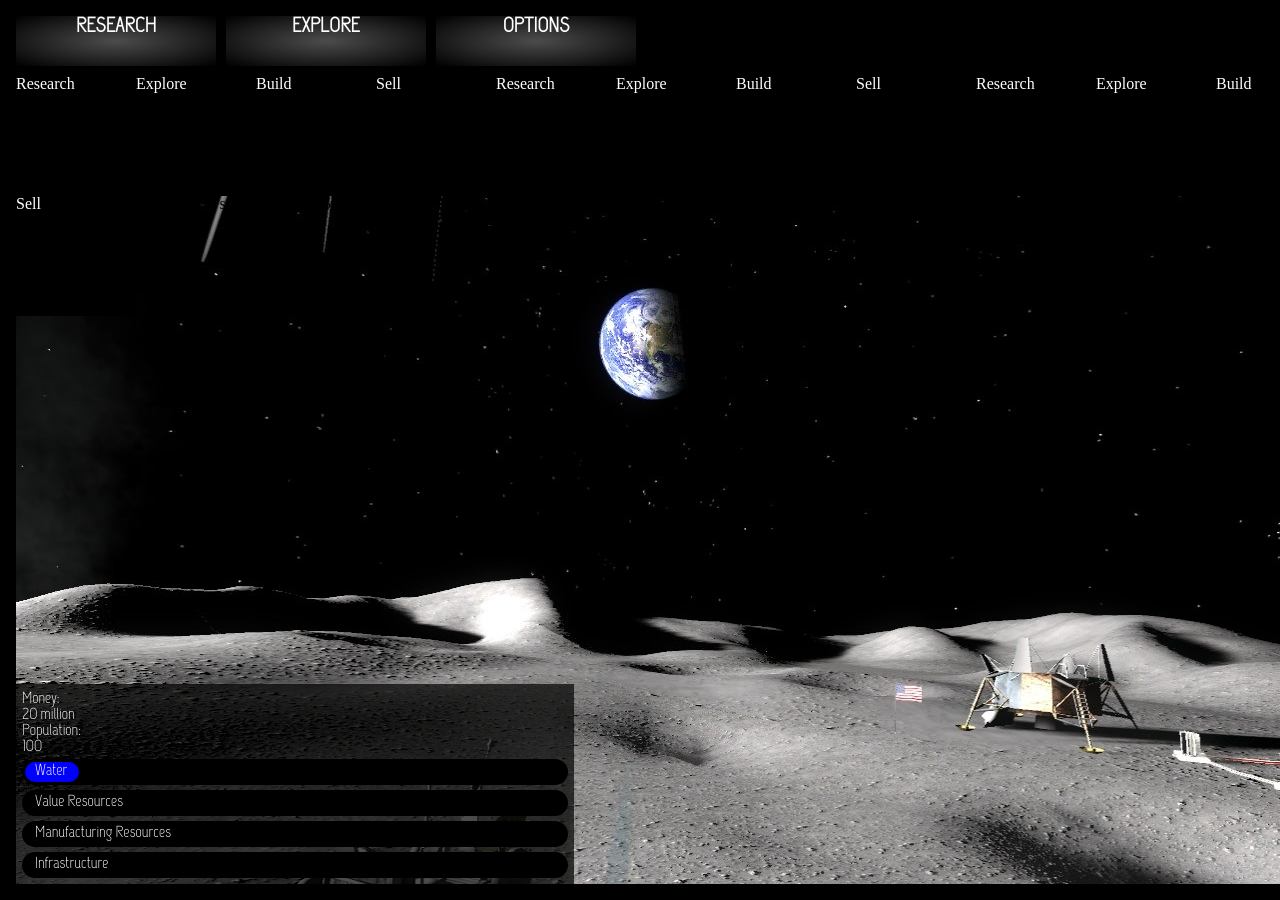
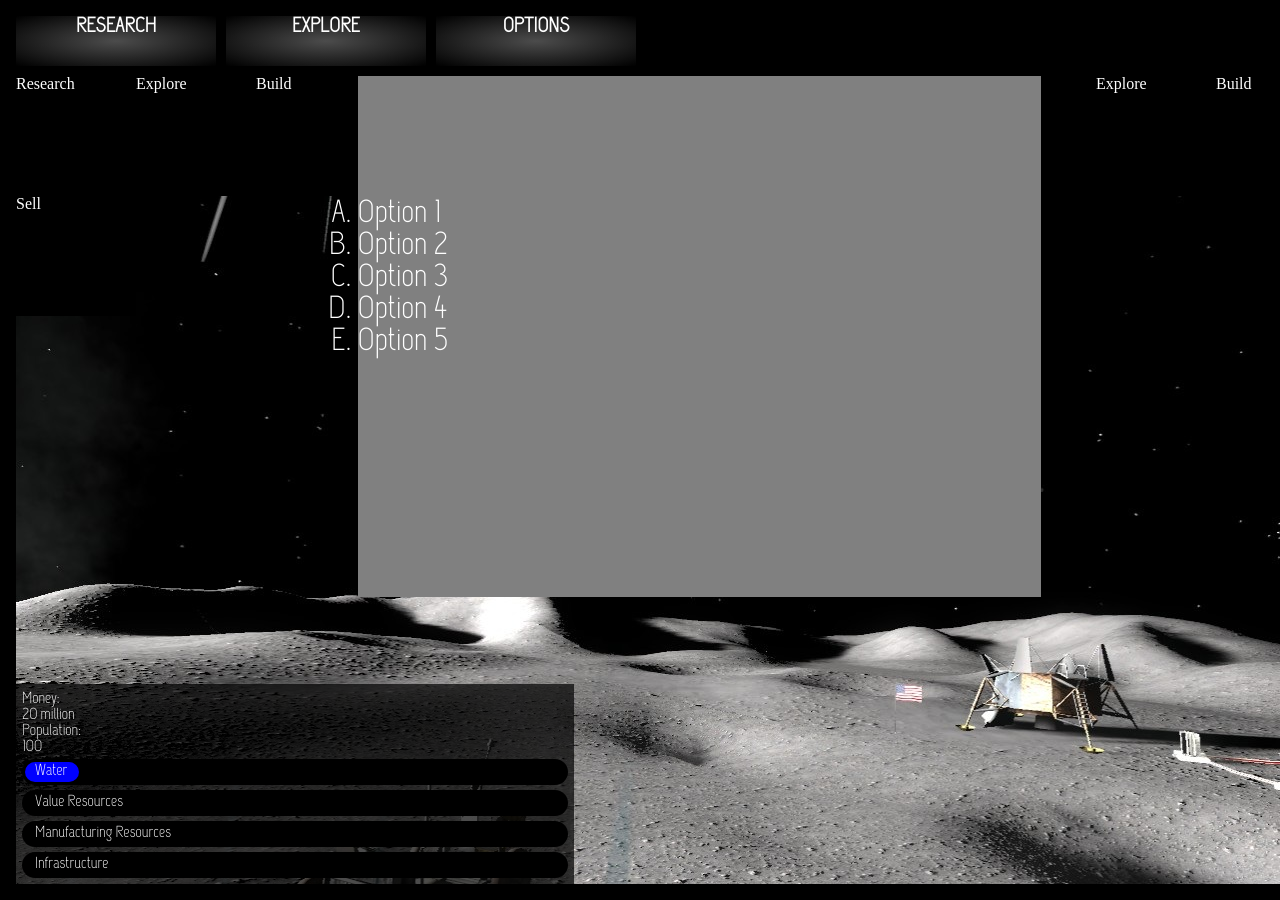
Before and after one commit to AliceYuan/SpaceAppsHackathon, a plain HTML site: page index.html in a window 1280 px wide. Shown: the top 900 px of the page. Drawn offline with nearby package versions, Linux system fonts and the light colour scheme.

```diff
--- a/index.html
+++ b/index.html
@@ -11,14 +11,16 @@
   "text/css" charset="utf-8">
   <script src="http://code.jquery.com/jquery-1.9.1.min.js" type="text/javascript">
 </script>
-  <script src="js/main.js" type="text/javascript">
-</script>
-
       <script src="js/models/playerinfo.js"></script>
   <script src="js/initialStory.js" type="text/javascript">
 </script>
   <script src="js/GameEventManager.js" type="text/javascript">
-</script><!--[if gte IE 9]>
+</script>
+  <script src="js/main.js" type="text/javascript">
+</script>
+
+
+<!--[if gte IE 9]>
           <style type="text/css">
             .gradient {
                filter: none;
@@ -77,7 +79,27 @@
       </ul>
     </div>
 
-    <div id="choice-menu"></div>
+    <div id="choice-menu">
+      <ol>
+        <li class="option-1">
+          Option 1
+        </li>
+
+        <li class="option-2">
+          Option 2
+        </li>
+        <li class="option-3">
+          Option 3
+        </li>
+        <li class="option-4">
+          Option 4
+        </li>
+        <li class="option-5">
+          Option 5
+        </li>
+      </ol>
+
+    </div>
 
     <div id="status">
       <h2>Money:</h2>
@@ -111,7 +133,7 @@
         <p>Infrastructure</p>
         </div>
       </div>
-    </div>Please use a browser that supports HTML5 canvas
+    </div>
   </div>
 </body>
 </html>
--- a/sass/main.scss
+++ b/sass/main.scss
@@ -125,3 +125,21 @@
  	background: blue;
  	width: 10%;
  }
+
+ #choice-menu{
+ 	height: 60%;
+ 	width: 50%;
+ 	color: white;
+ 	background: grey;
+ 	margin-left: 25%;
+ 	font-family: 'CapsuulaRegular', Arial, sans-serif;
+ 	position: relative;
+ 	ol {
+	 	position: relative;
+ 		li{
+ 			font-size: 2em;
+	 		list-style:upper-alpha;
+ 		}
+
+ 	}
+ }
```
Also changed, not shown: css/main.css.
